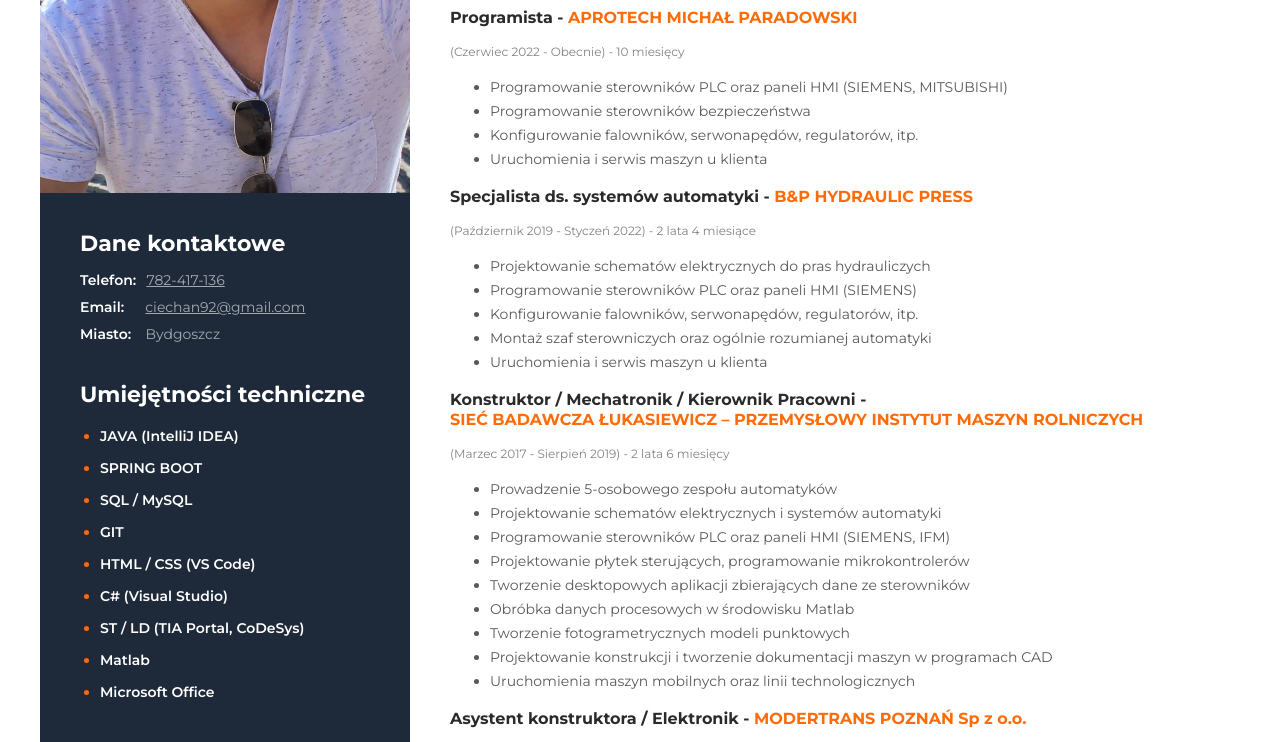
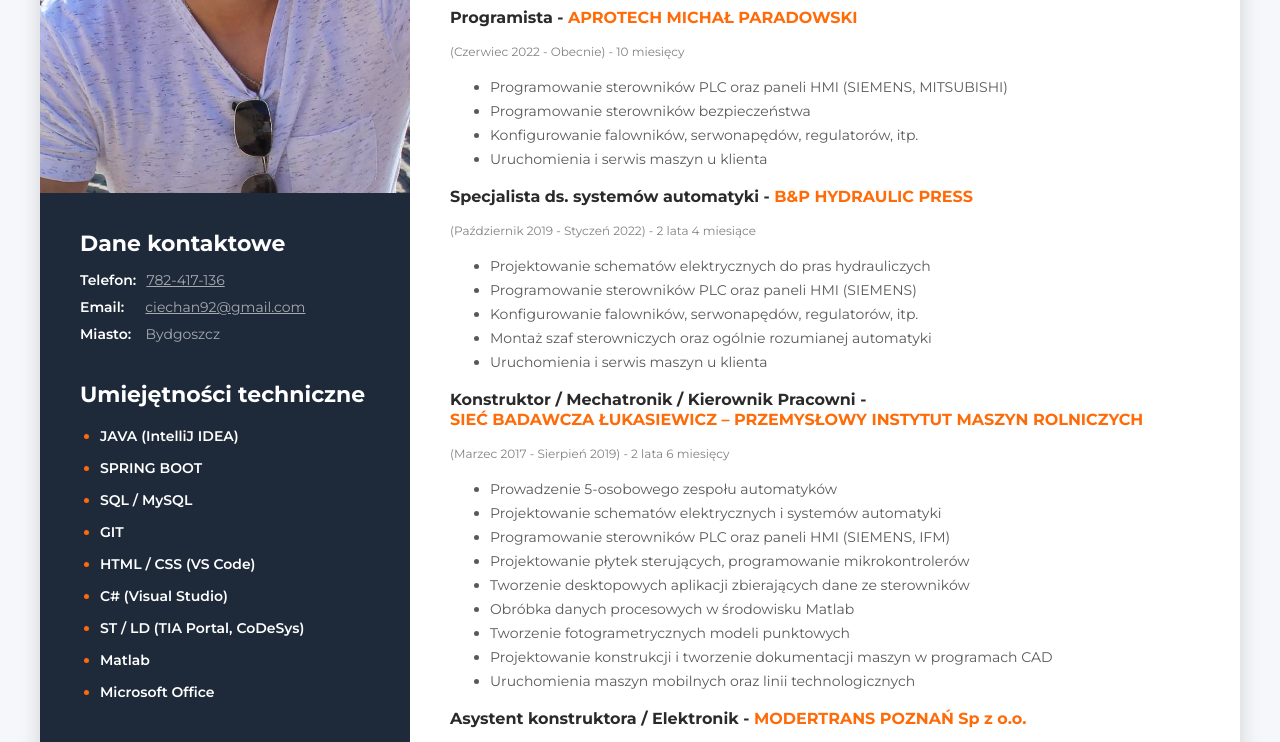
Before and after one commit to xciechan/MyResume, a plain HTML site: page index.html in a window 1280 px wide. Shown: the part 370-1112 px from the top of the page. Drawn offline with Linux system fonts and the light colour scheme.

Commit message:
update container properties

```diff
--- a/css/style.css
+++ b/css/style.css
@@ -1,6 +1,6 @@
 body {
-  /*background-color: #f6f7fb;*/
-  background-color: #fff;
+  background-color: #f6f7fb;
+  /*background-color: #fff;*/
   font-family: 'Montserrat', sans-serif;
 }
 
@@ -11,7 +11,7 @@
   display: flex;
   flex-direction: row-reverse;
   margin: 0px auto;
-  /*box-shadow: 0px 10px 20px rgba(0, 0, 0, 0.15);*/
+  box-shadow: 0px 10px 20px rgba(0, 0, 0, 0.15);
 }
 
 .left-side {
```
